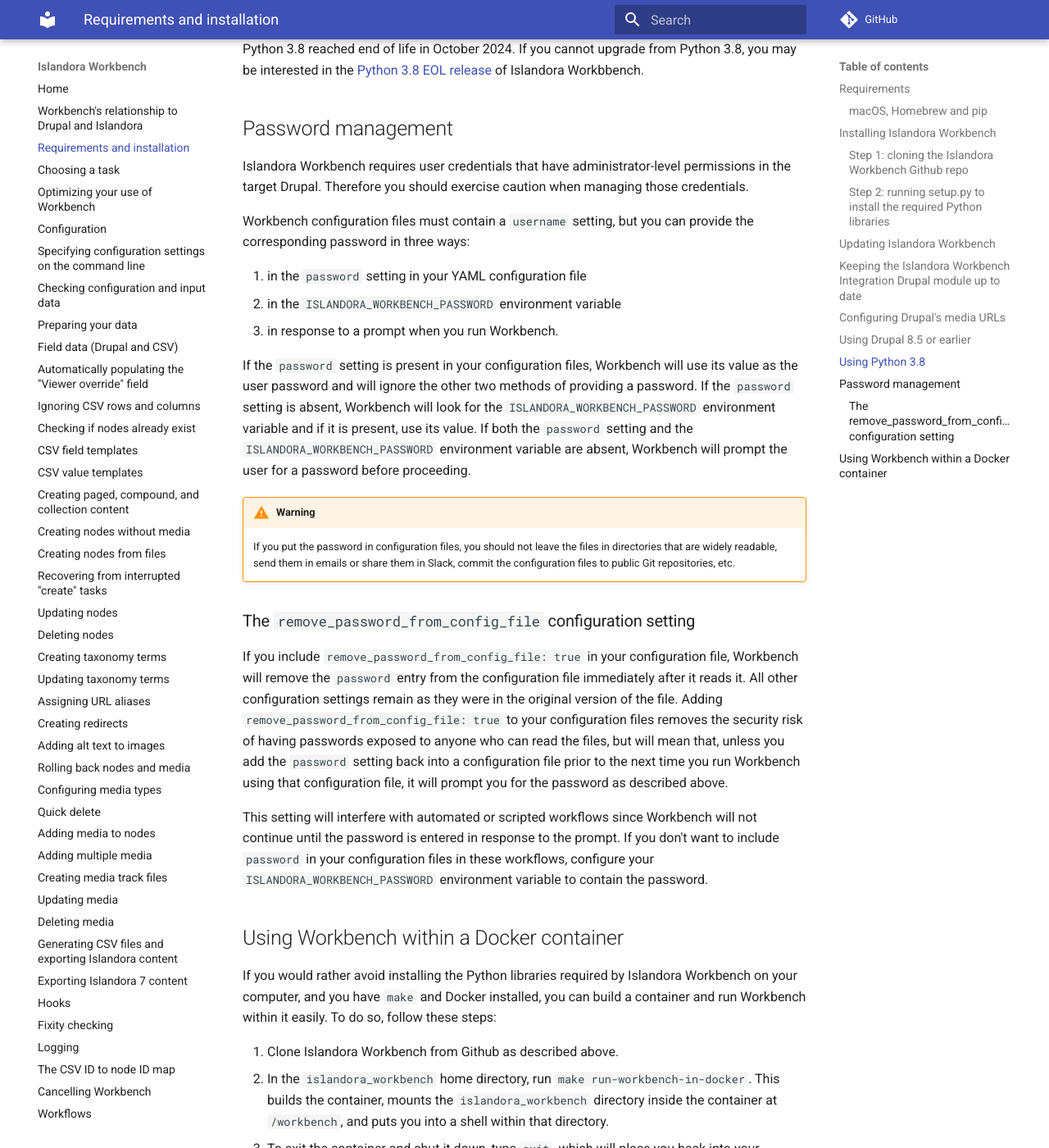
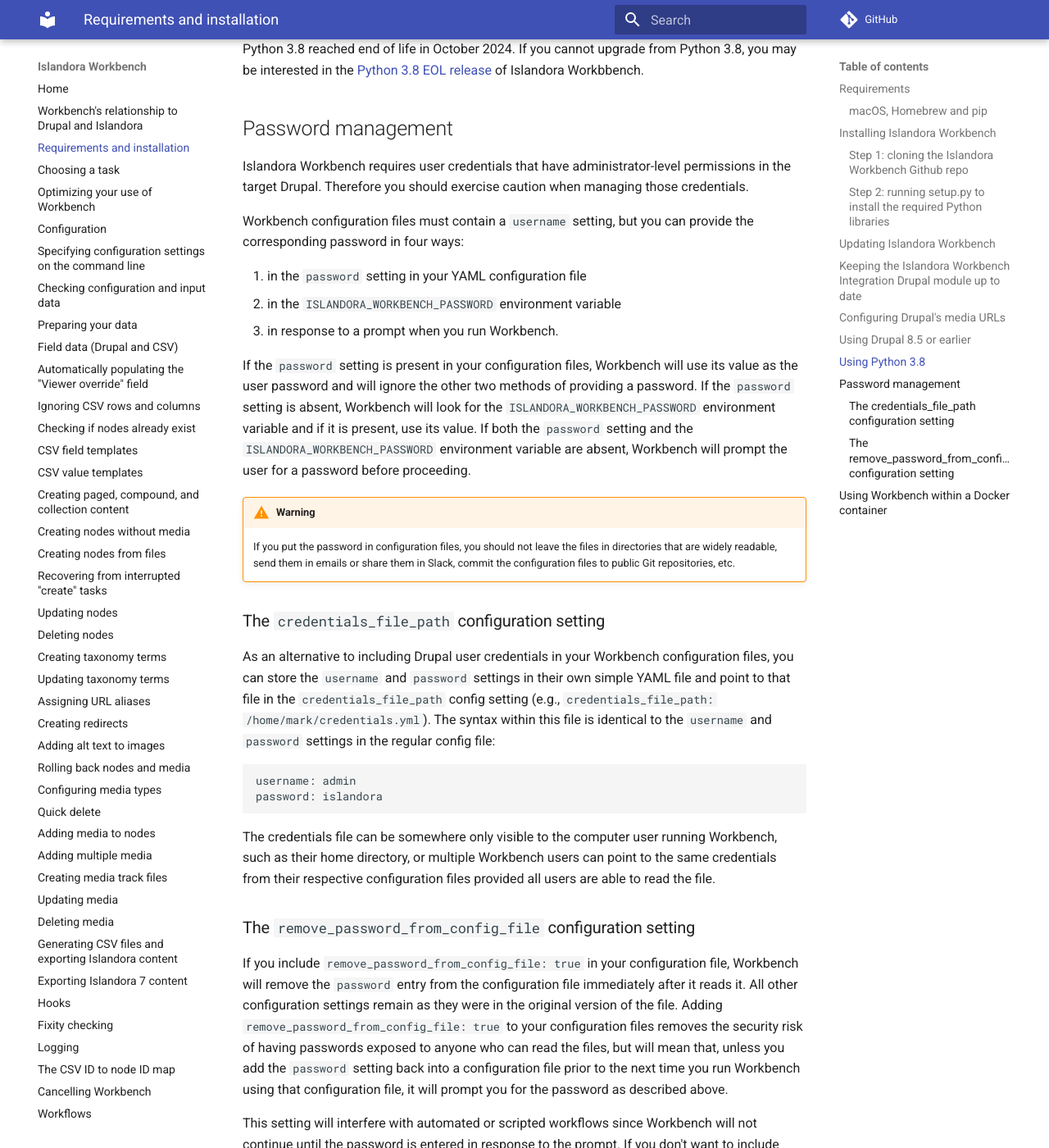
Before and after one commit to mjordan/islandora_workbench_docs, an MkDocs documentation site: the page built from docs/installation.md, in a window 1280 px wide and 1400 px high, scrolled down 3803 px. Shown: the whole window at 82% size. Built offline with MkDocs 1.6.1 and Material for MkDocs 9.7.7, drawn with Linux system fonts in a browser that asks for light colours; comment, search, counter and statistics services are not loaded.

Commit message:
Added docs for the new credentials_file_path config setting.

````diff
--- a/docs/installation.md
+++ b/docs/installation.md
@@ -110,7 +110,7 @@
 
 Islandora Workbench requires user credentials that have administrator-level permissions in the target Drupal. Therefore you should exercise caution when managing those credentials.
 
-Workbench configuration files must contain a `username` setting, but you can provide the corresponding password in three ways:
+Workbench configuration files must contain a `username` setting, but you can provide the corresponding password in four ways:
 
 1. in the `password` setting in your YAML configuration file
 1. in the `ISLANDORA_WORKBENCH_PASSWORD` environment variable
@@ -120,6 +120,17 @@
 
 !!! warning
     If you put the password in configuration files, you should not leave the files in directories that are widely readable, send them in emails or share them in Slack, commit the configuration files to public Git repositories, etc.
+
+### The `credentials_file_path` configuration setting
+
+As an alternative to including Drupal user credentials in your Workbench configuration files, you can store the `username` and `password` settings in their own simple YAML file and point to that file in the `credentials_file_path` config setting (e.g., `credentials_file_path: /home/mark/credentials.yml`). The syntax within this file is identical to the `username` and `password` settings in the regular config file:
+
+```yaml
+username: admin
+password: islandora
+```
+
+The credentials file can be somewhere only visible to the computer user running Workbench, such as their home directory, or multiple Workbench users can point to the same credentials from their respective configuration files provided all users are able to read the file.
 
 ### The `remove_password_from_config_file` configuration setting
 
````
Also changed, not shown: docs/changelog.md (+2 -0 lines), docs/configuration.md (+2 -1 lines).
